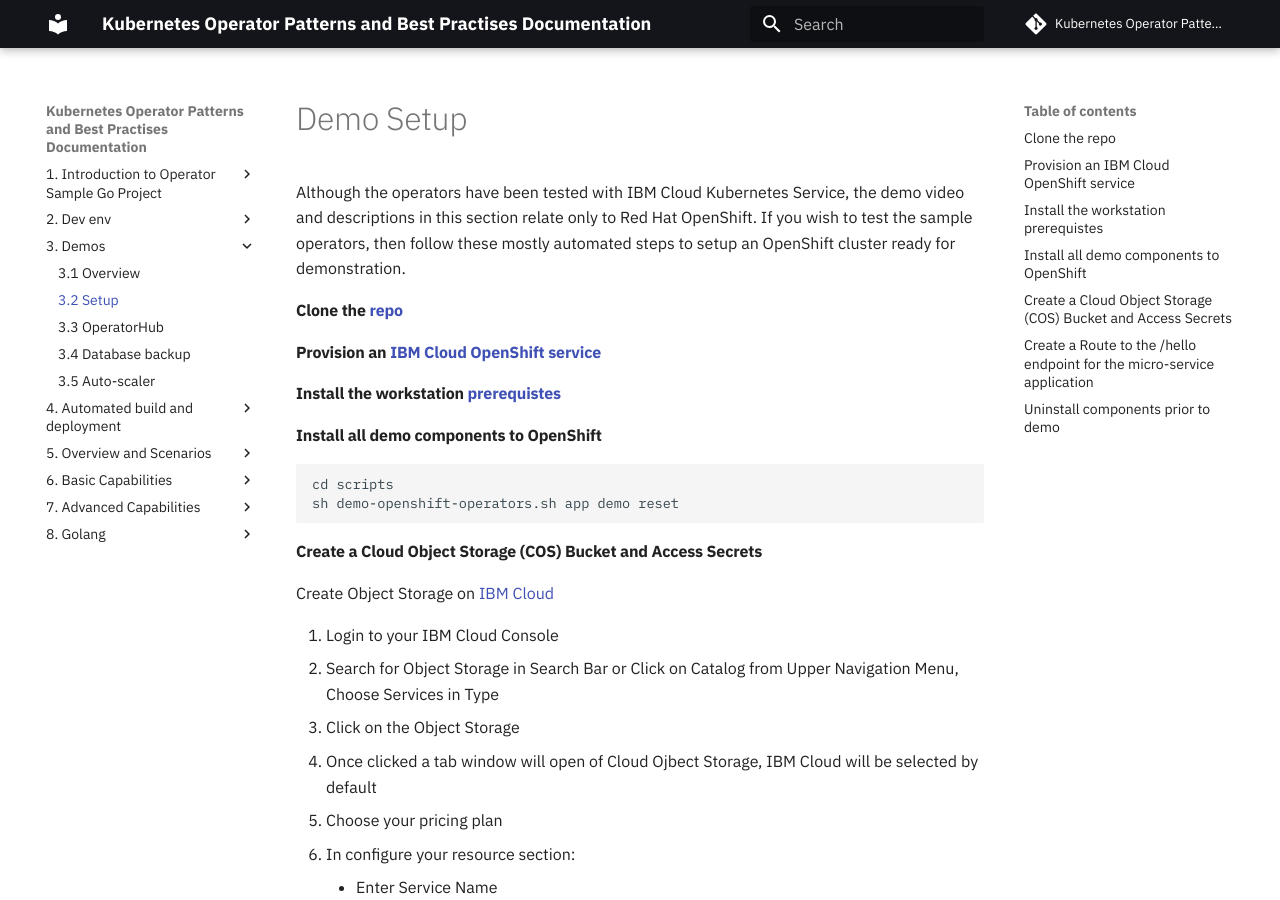
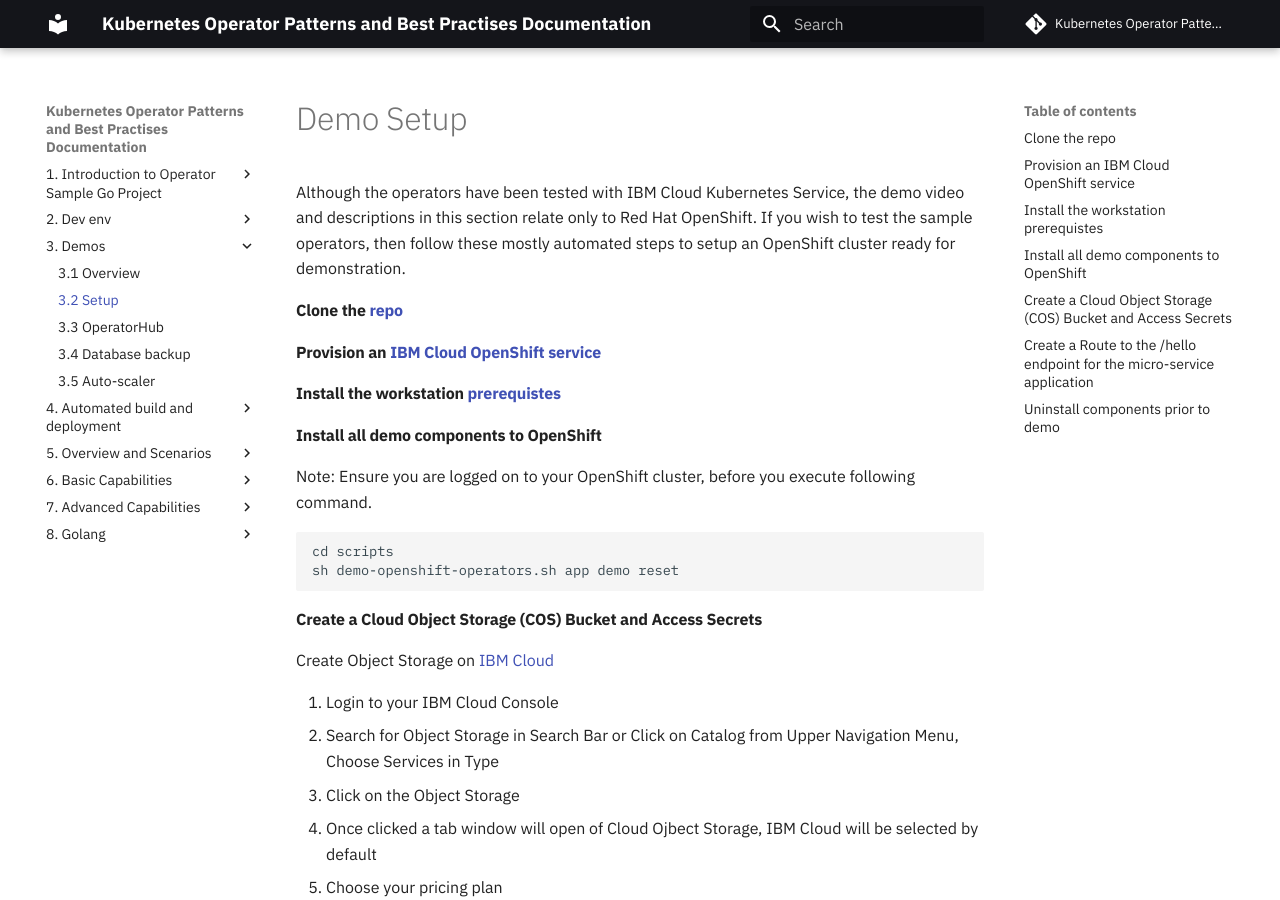
Before and after one commit to IBM/operator-sample-go-documentation, an MkDocs documentation site: the page built from documentation/demos-setup.md, in a window 1280 px wide and 900 px high. Built offline with MkDocs 1.6.1 and Material for MkDocs 9.7.7, drawn with Linux system fonts in a browser that asks for light colours; comment, search, counter and statistics services are not loaded.

Commit message:
Update demos-setup.md

````diff
--- a/documentation/demos-setup.md
+++ b/documentation/demos-setup.md
@@ -6,6 +6,8 @@ Although the operators have been tested with IBM Cloud Kubernetes Service, the d
 #### Provision an [IBM Cloud OpenShift service](./dev-setup-openshift.md)
 #### Install the workstation [prerequistes](./dev-prerequisites.md)
 #### Install all demo components to OpenShift
+
+Note: Ensure you are logged on to your OpenShift cluster, before you execute following command.
 
 ```
 cd scripts
````
